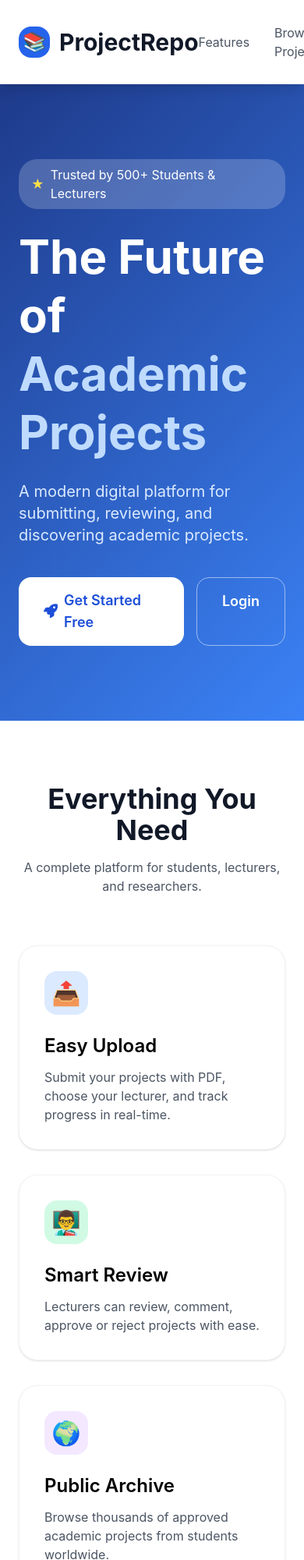
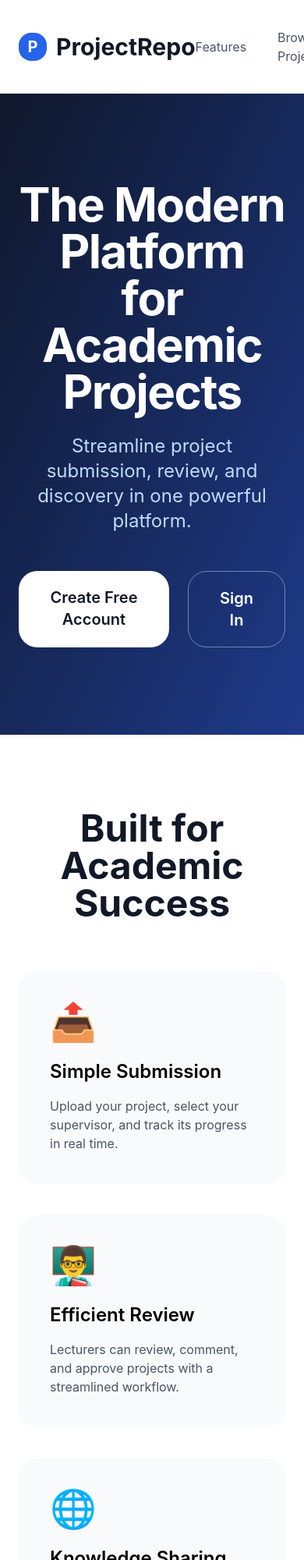
Before and after one commit to rauf05-01/project-repo, a plain HTML site: page frontend/index.html in a window 390 px wide. Shown: the top 2000 px of the page at 78% size. Drawn offline with nearby package versions, Linux system fonts and the light colour scheme; sample sign-in values are in the browser's storage.

Commit message:
new update, managing user login using session

```diff
--- a/frontend/index.html
+++ b/frontend/index.html
@@ -5,131 +5,93 @@
   <meta name="viewport" content="width=device-width, initial-scale=1.0">
   <title>ProjectRepo - Academic Excellence Platform</title>
   <script src="https://cdn.tailwindcss.com"></script>
+  <link rel="stylesheet" href="https://cdnjs.cloudflare.com/ajax/libs/font-awesome/6.5.1/css/all.min.css">
   <script>
     tailwind.config = {
       content: ["./**/*.{html,js}"],
       theme: {
         extend: {
-          fontFamily: {
-            sans: ['Inter', 'system-ui', 'sans-serif']
-          }
+          fontFamily: { sans: ['Inter', 'system-ui', 'sans-serif'] }
         }
       }
     };
   </script>
-  <link rel="stylesheet" href="https://cdnjs.cloudflare.com/ajax/libs/font-awesome/6.5.1/css/all.min.css">
-  <style>
-    .hero-bg {
-      background: linear-gradient(135deg, #1e3a8a 0%, #3b82f6 100%);
-    }
-    .card-hover {
-      transition: all 0.3s cubic-bezier(0.4, 0, 0.2, 1);
-    }
-    .card-hover:hover {
-      transform: translateY(-8px);
-      box-shadow: 0 20px 25px -5px rgb(0 0 0 / 0.1), 0 8px 10px -6px rgb(0 0 0 / 0.1);
-    }
-  </style>
 </head>
-<body class="bg-gray-50 font-sans">
+<body class="bg-gray-50">
 
   <!-- Navbar -->
-  <nav class="bg-white shadow-lg sticky top-0 z-50">
-    <div class="max-w-7xl mx-auto px-6 py-5 flex justify-between items-center">
+  <nav class="bg-white shadow">
+    <div class="max-w-7xl mx-auto px-6 py-6 flex justify-between items-center">
       <div class="flex items-center gap-3">
-        <div class="w-10 h-10 bg-blue-600 rounded-2xl flex items-center justify-center text-white text-2xl">📚</div>
+        <div class="w-9 h-9 bg-blue-600 text-white rounded-2xl flex items-center justify-center font-bold text-xl">P</div>
         <h1 class="text-3xl font-bold text-gray-900">ProjectRepo</h1>
       </div>
 
-      <div class="flex items-center gap-8 text-gray-600">
-        <a href="#features" class="hover:text-blue-600 transition">Features</a>
-        <a href="public-projects.html" class="hover:text-blue-600 transition">Browse Projects</a>
-        <a href="login.html" class="hover:text-blue-600 transition">Login</a>
-        <a href="register.html"
-           class="bg-blue-600 text-white px-6 py-2.5 rounded-2xl font-medium hover:bg-blue-700 transition">
-          Get Started
-        </a>
+      <div class="flex items-center gap-10 text-gray-600">
+        <a href="#features" class="hover:text-gray-900 transition">Features</a>
+        <a href="public-projects.html" class="hover:text-gray-900 transition">Browse Projects</a>
+        <a href="login.html" class="hover:text-gray-900 transition">Login</a>
+        <a href="register.html" class="bg-blue-600 text-white px-6 py-3 rounded-2xl font-medium hover:bg-blue-700 transition">Get Started</a>
       </div>
     </div>
   </nav>
 
-  <!-- Hero Section -->
-  <section class="hero-bg text-white py-24">
-    <div class="max-w-7xl mx-auto px-6 grid md:grid-cols-2 gap-12 items-center">
-      <div>
-        <div class="inline-flex items-center gap-2 bg-white/20 text-white px-4 py-2 rounded-3xl mb-6">
-          <span class="text-yellow-300">★</span>
-          Trusted by 500+ Students & Lecturers
-        </div>
+  <!-- Hero -->
+  <section class="bg-gradient-to-br from-slate-900 to-blue-900 text-white py-28">
+    <div class="max-w-7xl mx-auto px-6 text-center">
+      <h1 class="text-6xl font-bold tracking-tight mb-6">
+        The Modern Platform<br>for Academic Projects
+      </h1>
+      <p class="text-2xl text-blue-200 max-w-2xl mx-auto mb-12">
+        Streamline project submission, review, and discovery in one powerful platform.
+      </p>
 
-        <h1 class="text-6xl font-bold leading-tight mb-6">
-          The Future of<br>
-          <span class="text-blue-200">Academic Projects</span>
-        </h1>
-
-        <p class="text-xl text-blue-100 mb-10 max-w-lg">
-          A modern digital platform for submitting, reviewing, and discovering academic projects.
-        </p>
-
-        <div class="flex gap-4">
-          <a href="register.html"
-             class="bg-white text-blue-700 px-8 py-4 rounded-2xl font-semibold text-lg hover:bg-gray-100 transition flex items-center gap-2">
-            <i class="fas fa-rocket"></i>
-            Get Started Free
-          </a>
-          <a href="login.html"
-             class="border border-white/50 text-white px-8 py-4 rounded-2xl font-semibold text-lg hover:bg-white/10 transition">
-            Login
-          </a>
-        </div>
-      </div>
-
-      <div class="hidden md:block">
-        <img src="https://picsum.photos/id/1015/600/500"
-             alt="Academic Excellence"
-             class="rounded-3xl shadow-2xl">
+      <div class="flex justify-center gap-6">
+        <a href="register.html" class="bg-white text-slate-900 px-10 py-5 rounded-3xl font-semibold text-xl hover:bg-gray-100 transition">
+          Create Free Account
+        </a>
+        <a href="login.html" class="border border-white/40 text-white px-10 py-5 rounded-3xl font-semibold text-xl hover:bg-white/10 transition">
+          Sign In
+        </a>
       </div>
     </div>
   </section>
 
   <!-- Features -->
-  <section id="features" class="py-20 bg-white">
+  <section id="features" class="py-24 bg-white">
     <div class="max-w-7xl mx-auto px-6">
       <div class="text-center mb-16">
-        <h2 class="text-4xl font-bold text-gray-900 mb-4">Everything You Need</h2>
-        <p class="text-gray-600 max-w-md mx-auto">A complete platform for students, lecturers, and researchers.</p>
+        <h2 class="text-5xl font-bold text-gray-900">Built for Academic Success</h2>
       </div>
 
-      <div class="grid md:grid-cols-3 gap-8">
-        <div class="card-hover bg-white p-8 rounded-3xl shadow border border-gray-100">
-          <div class="w-14 h-14 bg-blue-100 text-blue-600 rounded-2xl flex items-center justify-center text-3xl mb-6">📤</div>
-          <h3 class="text-2xl font-semibold mb-3">Easy Upload</h3>
-          <p class="text-gray-600">Submit your projects with PDF, choose your lecturer, and track progress in real-time.</p>
+      <div class="grid md:grid-cols-3 gap-10">
+        <div class="p-10 bg-gray-50 rounded-3xl">
+          <div class="text-blue-600 text-5xl mb-6">📤</div>
+          <h3 class="text-2xl font-semibold mb-4">Simple Submission</h3>
+          <p class="text-gray-600">Upload your project, select your supervisor, and track its progress in real time.</p>
         </div>
 
-        <div class="card-hover bg-white p-8 rounded-3xl shadow border border-gray-100">
-          <div class="w-14 h-14 bg-emerald-100 text-emerald-600 rounded-2xl flex items-center justify-center text-3xl mb-6">👨‍🏫</div>
-          <h3 class="text-2xl font-semibold mb-3">Smart Review</h3>
-          <p class="text-gray-600">Lecturers can review, comment, approve or reject projects with ease.</p>
+        <div class="p-10 bg-gray-50 rounded-3xl">
+          <div class="text-emerald-600 text-5xl mb-6">👨‍🏫</div>
+          <h3 class="text-2xl font-semibold mb-4">Efficient Review</h3>
+          <p class="text-gray-600">Lecturers can review, comment, and approve projects with a streamlined workflow.</p>
         </div>
 
-        <div class="card-hover bg-white p-8 rounded-3xl shadow border border-gray-100">
-          <div class="w-14 h-14 bg-purple-100 text-purple-600 rounded-2xl flex items-center justify-center text-3xl mb-6">🌍</div>
-          <h3 class="text-2xl font-semibold mb-3">Public Archive</h3>
-          <p class="text-gray-600">Browse thousands of approved academic projects from students worldwide.</p>
+        <div class="p-10 bg-gray-50 rounded-3xl">
+          <div class="text-purple-600 text-5xl mb-6">🌐</div>
+          <h3 class="text-2xl font-semibold mb-4">Knowledge Sharing</h3>
+          <p class="text-gray-600">Public archive of approved projects for students and researchers worldwide.</p>
         </div>
       </div>
     </div>
   </section>
 
-  <!-- CTA -->
-  <section class="bg-gradient-to-r from-blue-600 to-indigo-600 py-20 text-white">
+  <!-- Final CTA -->
+  <section class="bg-slate-900 text-white py-20">
     <div class="max-w-4xl mx-auto text-center px-6">
-      <h2 class="text-5xl font-bold mb-6">Ready to transform your academic journey?</h2>
-      <p class="text-xl mb-10 opacity-90">Join thousands of students and lecturers already using ProjectRepo.</p>
-      <a href="register.html"
-         class="inline-block bg-white text-blue-700 px-10 py-5 rounded-3xl font-semibold text-xl hover:bg-gray-100 transition">
-        Start for Free →
+      <h2 class="text-5xl font-bold mb-6">Ready to elevate your academic work?</h2>
+      <a href="register.html" class="inline-block bg-blue-600 hover:bg-blue-500 px-12 py-6 rounded-3xl text-2xl font-semibold transition">
+        Join ProjectRepo Today
       </a>
     </div>
   </section>
--- a/frontend/js/utils.js
+++ b/frontend/js/utils.js
@@ -1,18 +1,46 @@
-// Dynamic API Base for Development & Production
+// Dynamic API Base
 const API_BASE = (window.location.hostname === 'localhost' ||
                   window.location.hostname === '127.0.0.1')
                  ? 'http://localhost:5000/api'
                  : '/api';
 
+// Session Management
 function getToken() {
   return localStorage.getItem('token');
 }
 
 function getUser() {
-  return JSON.parse(localStorage.getItem('user') || '{}');
+  const userStr = localStorage.getItem('user');
+  return userStr ? JSON.parse(userStr) : null;
+}
+
+function isLoggedIn() {
+  return !!getToken();
+}
+
+// Auto logout after 24 hours (optional security)
+function checkTokenExpiry() {
+  const token = getToken();
+  if (!token) return false;
+
+  try {
+    const payload = JSON.parse(atob(token.split('.')[1]));
+    if (payload.exp * 1000 < Date.now()) {
+      logout();
+      return false;
+    }
+    return true;
+  } catch (e) {
+    return false;
+  }
 }
 
 async function apiRequest(endpoint, options = {}) {
+  if (!checkTokenExpiry()) {
+    window.location.href = 'login.html';
+    return null;
+  }
+
   const token = getToken();
   const config = {
     headers: {
@@ -25,11 +53,17 @@ async function apiRequest(endpoint, options = {}) {
   try {
     const res = await fetch(`${API_BASE}${endpoint}`, config);
 
-    if (!res.ok && res.status === 401) {
+    if (res.status === 401) {
       localStorage.clear();
       window.location.href = 'login.html';
       return null;
     }
+
+    if (!res.ok) {
+      const errorData = await res.json();
+      throw new Error(errorData.message || 'Request failed');
+    }
+
     return await res.json();
   } catch (err) {
     console.error('API Error:', err);
@@ -41,3 +75,14 @@ function logout() {
   localStorage.clear();
   window.location.href = 'index.html';
 }
+
+// Auto check token on page load
+if (typeof window !== 'undefined') {
+  window.addEventListener('load', () => {
+    if (window.location.pathname.includes('login') || window.location.pathname.includes('register')) {
+      // Don't check on auth pages
+    } else if (!isLoggedIn()) {
+      window.location.href = 'login.html';
+    }
+  });
+}
```
